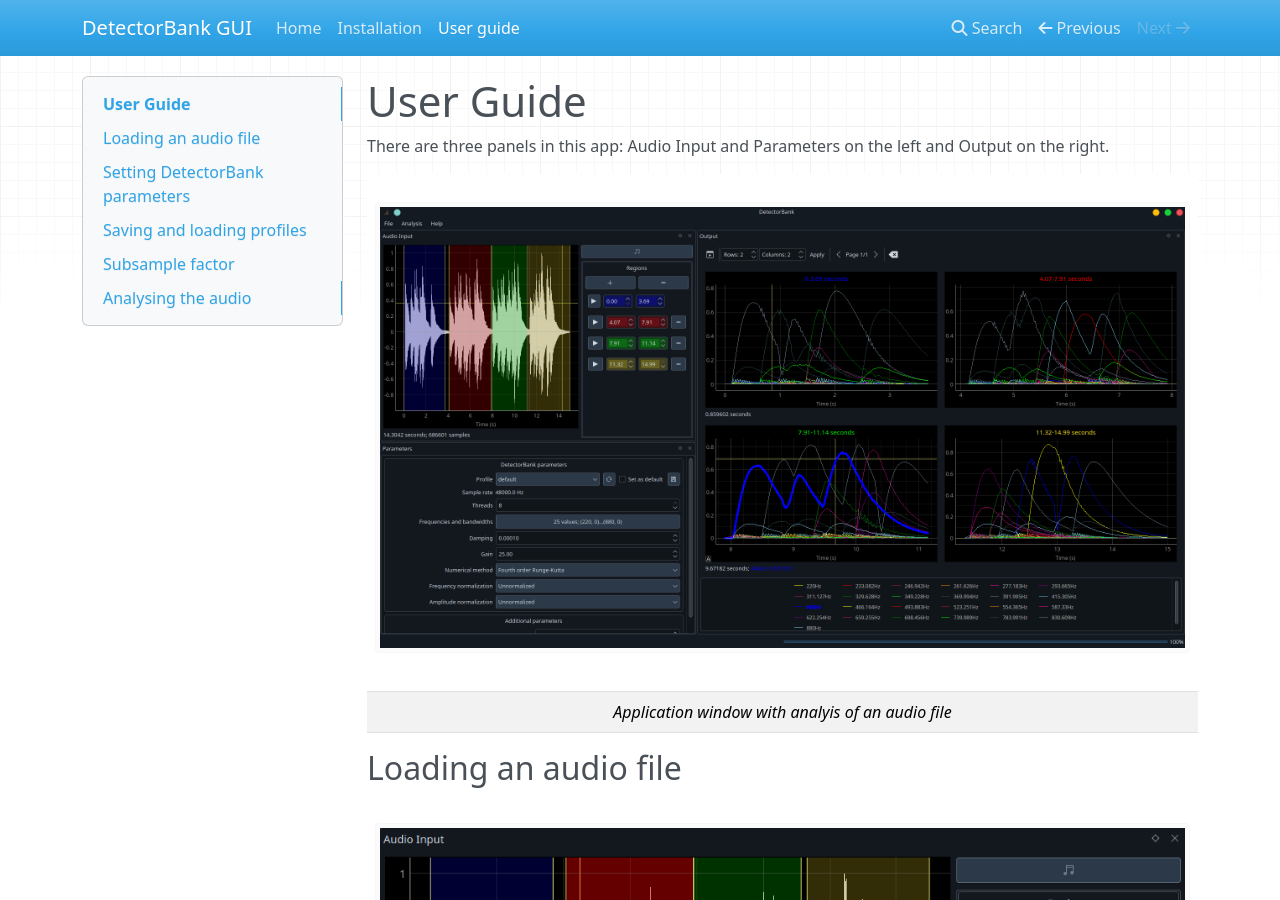
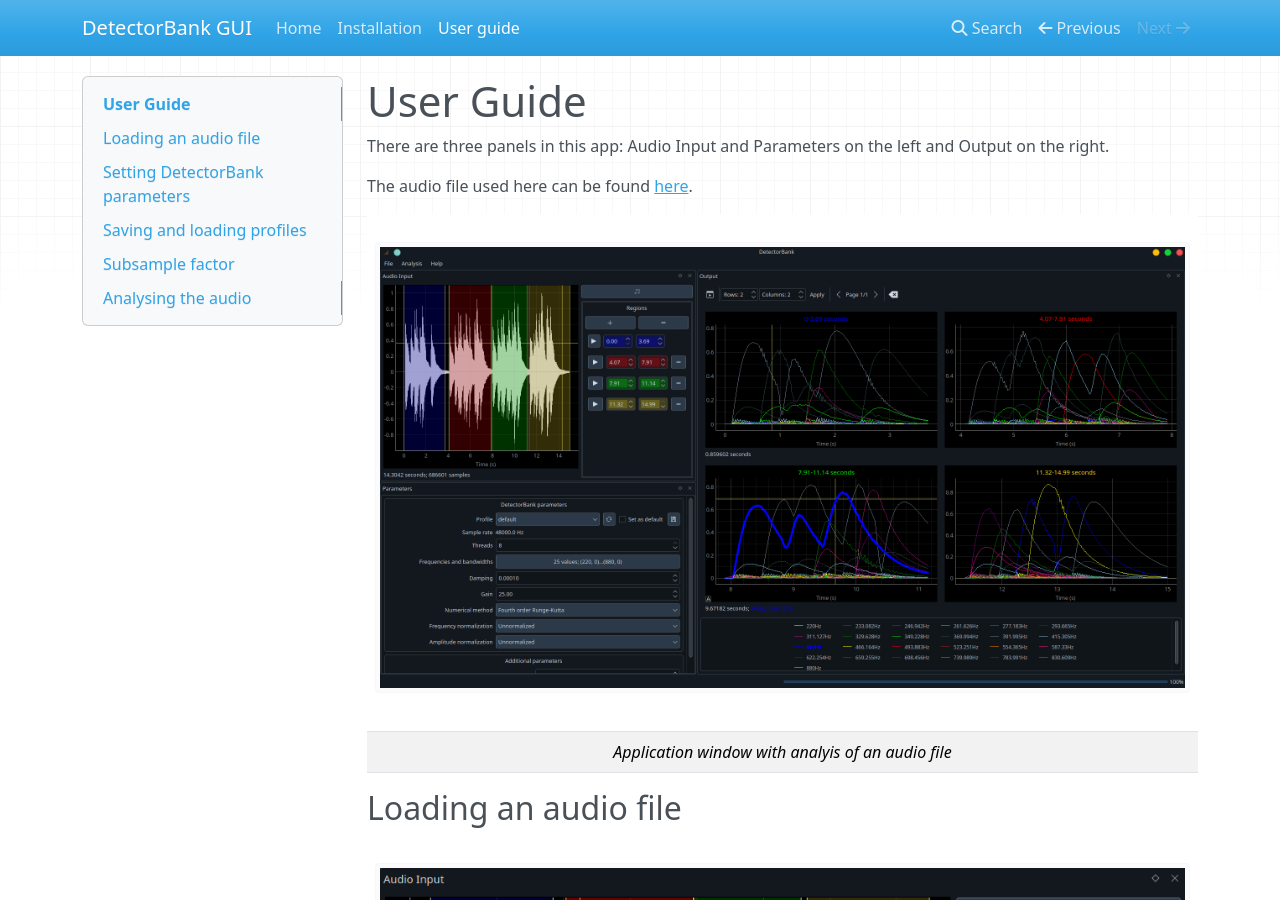
Before and after one commit to keziah55/detectorbank-gui, an MkDocs documentation site: the page built from docs/user_guide.md, in a window 1280 px wide and 900 px high. Built offline with MkDocs 1.6.1, drawn with Linux system fonts in a browser that asks for light colours; nearby versions of some CDN libraries.

Commit message:
add audio link in user guide

```diff
--- a/docs/user_guide.md
+++ b/docs/user_guide.md
@@ -2,6 +2,8 @@
 
 There are three panels in this app: Audio Input and Parameters on the left and
 Output on the right.
+
+The audio file used here can be found [here](https://github.com/keziah55/detectorbank-gui/blob/main/detectorbankgui/test/data/dre48.wav).
 
 | ![Application window](img/db-gui.png)
 |:--:|
```
